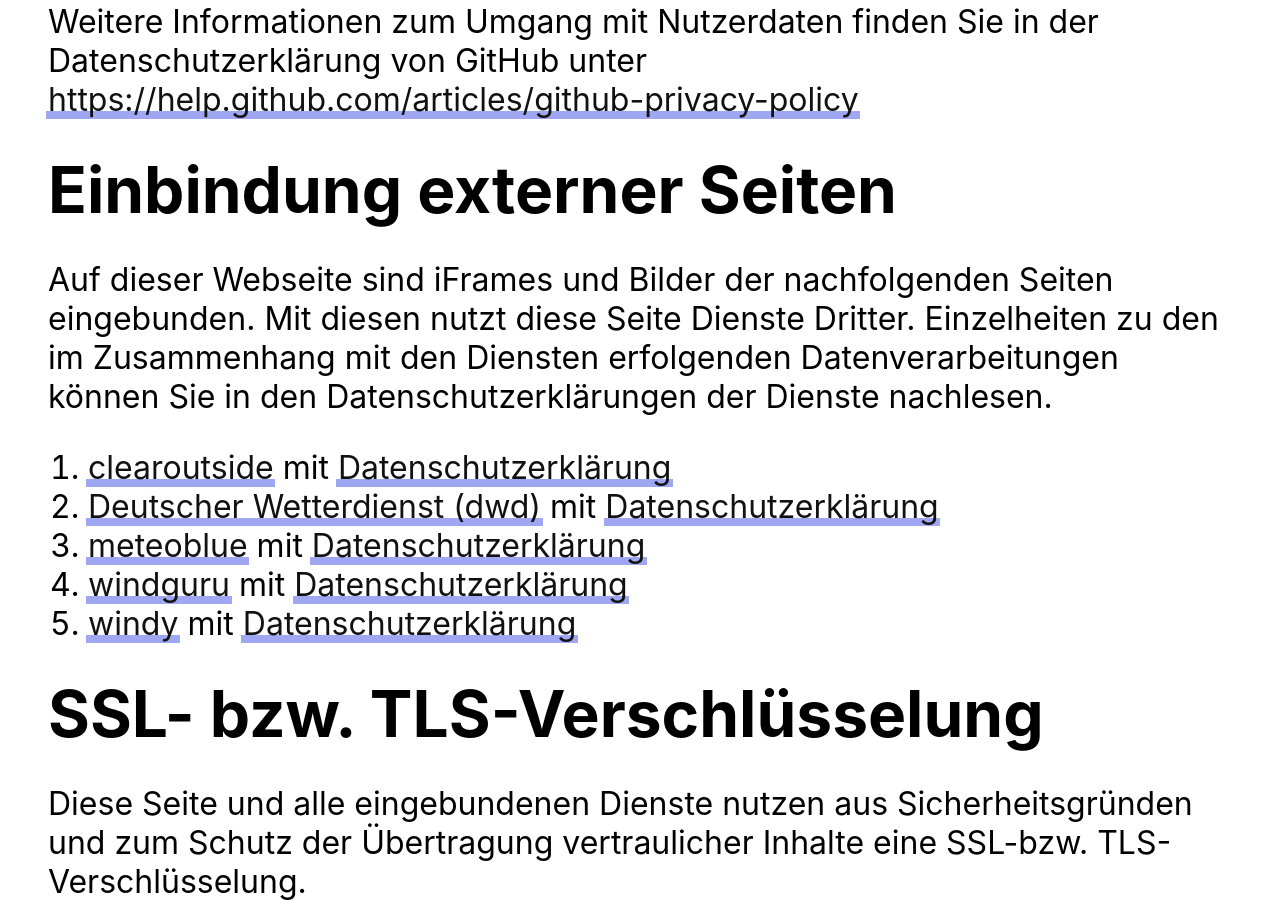
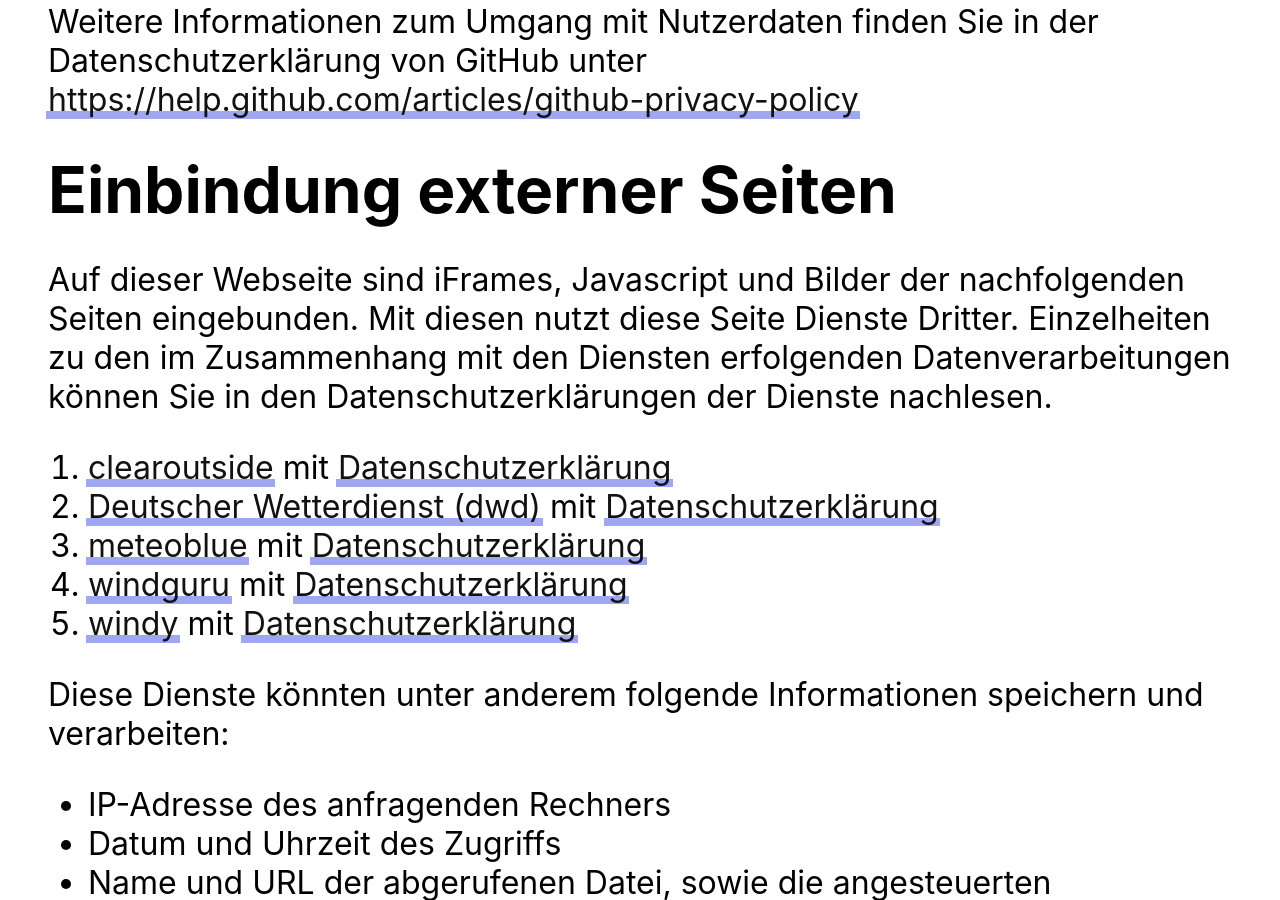
Before and after one commit to app-5ls-de/wetter, a Jekyll site: the page built from datenschutz.md, in a window 1280 px wide and 900 px high, scrolled down 400 px. Built offline with Jekyll 4.4.1, drawn with Linux system fonts in a browser that asks for light colours; some of the changed text lies outside the part shown.

Commit message:
datenschutz ergänzung

```diff
--- a/datenschutz.md
+++ b/datenschutz.md
@@ -9,7 +9,7 @@
 
 # Einbindung externer Seiten
 
-Auf dieser Webseite sind iFrames und Bilder der nachfolgenden Seiten eingebunden. Mit diesen nutzt diese Seite Dienste Dritter. Einzelheiten zu den im Zusammenhang mit den Diensten erfolgenden Datenverarbeitungen können Sie in den Datenschutzerklärungen der Dienste nachlesen.
+Auf dieser Webseite sind iFrames, Javascript und Bilder der nachfolgenden Seiten eingebunden. Mit diesen nutzt diese Seite Dienste Dritter. Einzelheiten zu den im Zusammenhang mit den Diensten erfolgenden Datenverarbeitungen können Sie in den Datenschutzerklärungen der Dienste nachlesen.
 
 1. [clearoutside](https://clearoutside.com/) mit [Datenschutzerklärung](https://clearoutside.com/page/privacy_policy/)
 1. [Deutscher Wetterdienst (dwd)](https://www.dwd.de/DE/) mit [Datenschutzerklärung](https://www.dwd.de/DE/service/datenschutz/datenschutz_node.html)
@@ -17,5 +17,14 @@
 1. [windguru](https://www.windguru.cz/) mit [Datenschutzerklärung](https://www.windguru.cz/help.php?sec=privacy)
 1. [windy](https://www.windy.com/) mit [Datenschutzerklärung](https://account.windy.com/agreements/windy-privacy-policy)
 
+Diese Dienste könnten unter anderem folgende Informationen speichern und verarbeiten:
+
+- IP-Adresse des anfragenden Rechners
+- Datum und Uhrzeit des Zugriffs
+- Name und URL der abgerufenen Datei, sowie die angesteuerten Unterwebseiten
+- Website, von der aus der Zugriff erfolgt (Referrer-URL)
+- verwendeter Browsertyp und ggf. das Betriebssystem Ihres Rechners sowie der Name Ihres Access-Providers
+- Sonstige ähnliche Daten
+
 # SSL- bzw. TLS-Verschlüsselung
 Diese Seite und alle eingebundenen Dienste nutzen aus Sicherheitsgründen und zum Schutz der Übertragung vertraulicher Inhalte eine SSL-bzw. TLS-Verschlüsselung.
```
